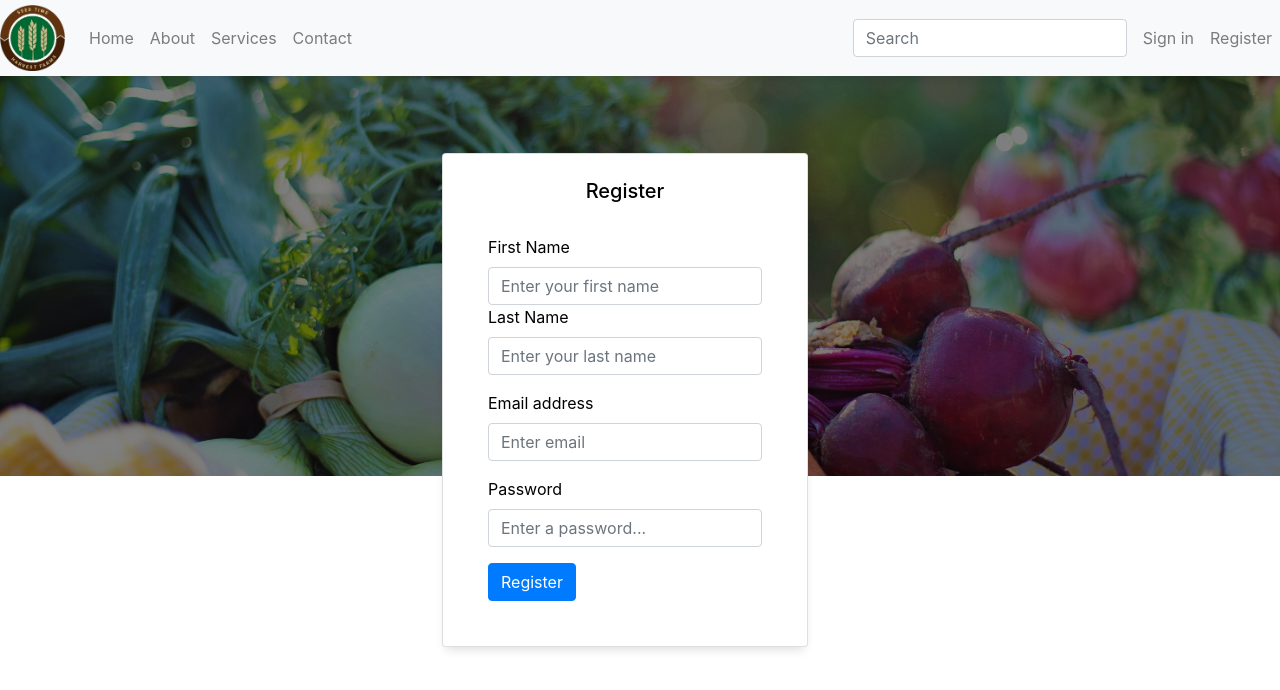
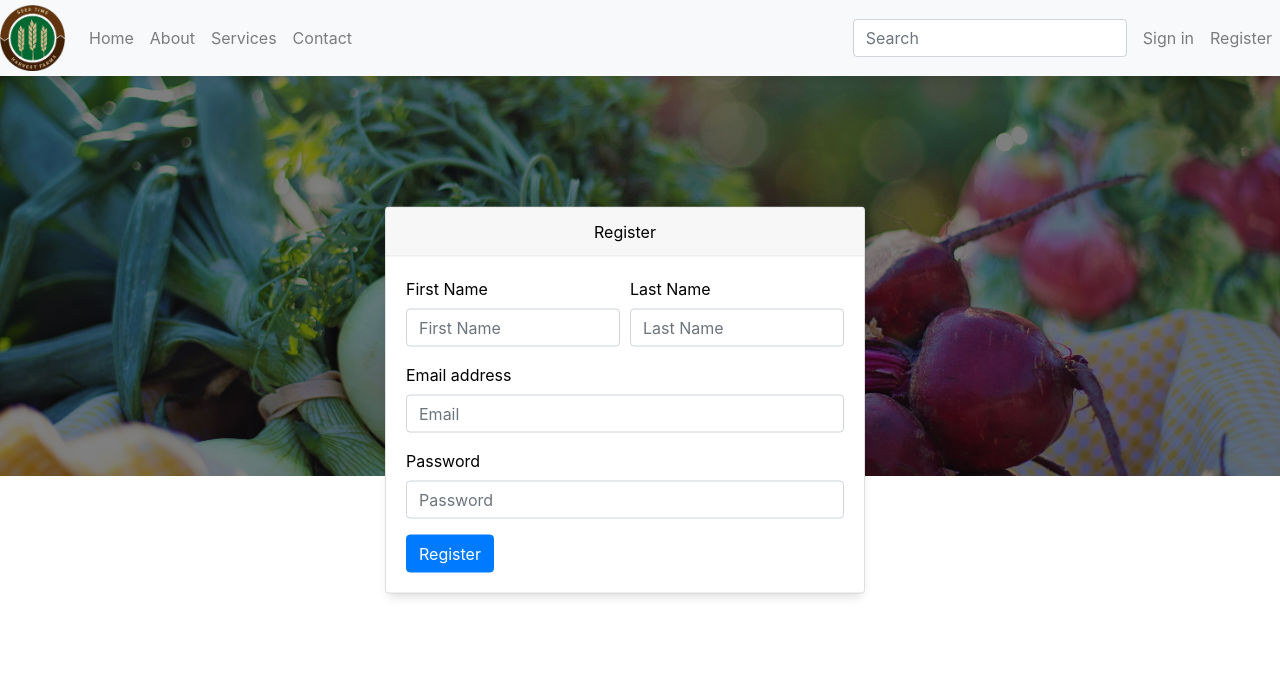
Before and after one commit to Group-8c/produce-app, a React (Create React App) app in the folder client/: page /Register in a window 1280 px wide. Shown: the top 690 px of the page. Built offline with nearby package versions, Linux system fonts and the light colour scheme.

Commit message:
styled register/signin forms

```diff
--- a/client/src/auth/Register.js
+++ b/client/src/auth/Register.js
@@ -1,5 +1,5 @@
 import React, { Component } from 'react';
-import { Form, Button, Card, Row, Alert } from 'react-bootstrap';
+import { Form, Button, Card, Row, Col, Alert } from 'react-bootstrap';
 
 import { withRouter } from 'react-router';
 import { connect } from 'react-redux';
@@ -63,11 +63,9 @@ export class Register extends Component {
             <div className="App">
                 <div className="home-head hero-image"/>
                 <Row className="hero-text">
-                    <Card className="card-bg">
-                        <Card.Title align="center">Register</Card.Title>
+                    <Card className="card-bg" style={{ width: '30rem' }}>
+                        <Card.Header align="center">Register</Card.Header>
                         <Card.Body>
-
-
                             {
                                 this.state.msg ? (
                                     <Alert variant="danger">{ this.state.msg }</Alert>
@@ -75,31 +73,31 @@ export class Register extends Component {
                             }
 
                             <Form onSubmit={this.onSubmit}>
-                                <Form.Group>
+                                <Form.Row><Form.Group as={Col}>
                                     <Form.Label>First Name</Form.Label>
                                     <Form.Control
                                         type = "text"
                                         name = "firstName"
                                         id = "firstName"
-                                        placeholder="Enter your first name"
+                                        placeholder="First Name"
                                         onChange={this.onChange}
-                                    />
-
+                                    /></Form.Group>
+                                    <Form.Group as={Col}>
                                     <Form.Label>Last Name</Form.Label>
                                     <Form.Control
                                         type = "text"
                                         name = "lastName"
                                         id = "lastName"
-                                        placeholder="Enter your last name"
+                                        placeholder="Last Name"
                                         onChange={this.onChange}
                                     />
-                                </Form.Group>
+                                </Form.Group></Form.Row>
                                 <Form.Group controlId="formBasicEmail">
                                     <Form.Label>Email address</Form.Label>
                                     <Form.Control
                                         type = "email"
                                         name = "email"
-                                        placeholder="Enter email"
+                                        placeholder="Email"
                                         onChange={this.onChange}
                                     />
                                 </Form.Group>
@@ -109,7 +107,7 @@ export class Register extends Component {
                                     <Form.Control
                                         type = "password"
                                         name = "password"
-                                        placeholder="Enter a password..."
+                                        placeholder="Password"
                                         onChange={this.onChange}
                                     />
                                 </Form.Group>
--- a/client/src/auth/SignIn.js
+++ b/client/src/auth/SignIn.js
@@ -64,8 +64,8 @@ export class SignIn extends Component {
             <div className="App">
                 <div className="home-head hero-image"/>
                 <Row className="hero-text">
-                    <Card className="card-bg">
-                        <Card.Title align="center">Welcome</Card.Title>
+                    <Card className="card-bg" style={{ width: '30rem' }}>
+                        <Card.Header align="center">Welcome</Card.Header>
                         <Card.Body>
 
                             {
--- a/client/src/store.js
+++ b/client/src/store.js
@@ -12,7 +12,7 @@ const store = createStore(
     initialState,
     compose(
         applyMiddleware(...middleware),
-        window.__REDUX_DEVTOOLS_EXTENSION__ && window.__REDUX_DEVTOOLS_EXTENSION__()
+        //window.__REDUX_DEVTOOLS_EXTENSION__ && window.__REDUX_DEVTOOLS_EXTENSION__()
     )
 );
 
--- a/client/src/views/style/style.css
+++ b/client/src/views/style/style.css
@@ -15,7 +15,6 @@
 .card-bg {
     color: black;
     text-align: left;
-    padding: 25px;
     box-shadow: 0 6px 10px -4px rgba(0, 0, 0, 0.15);
     position: relative;
 }
```
